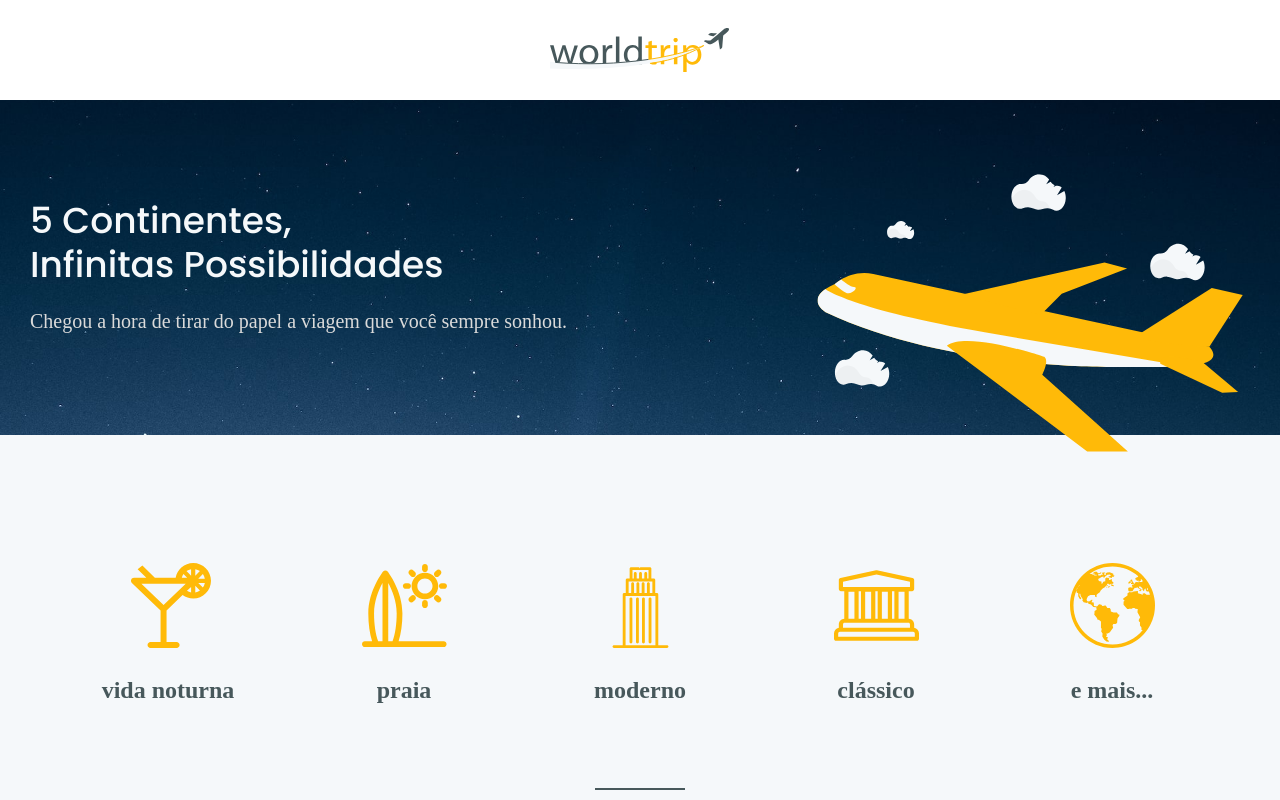
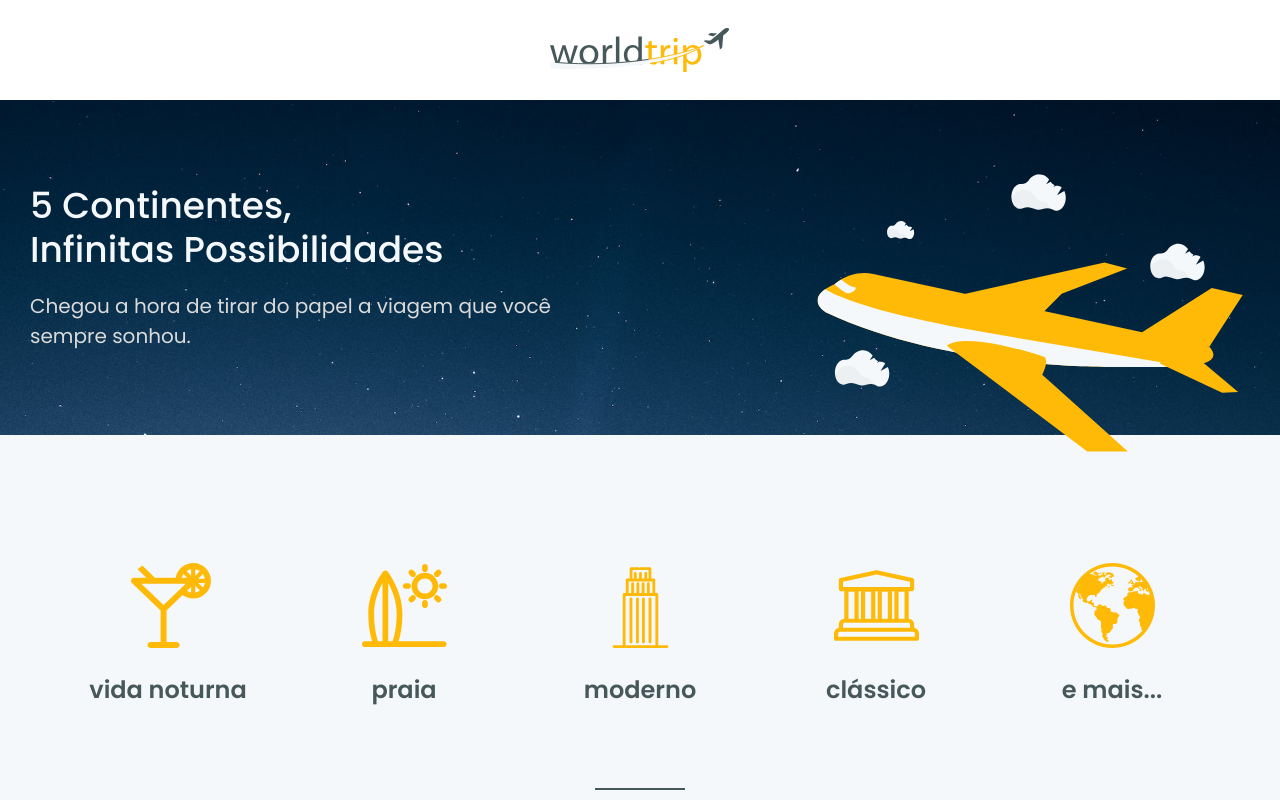
Before and after one commit to m4rcaoferole/desafio-interface-chakra, a Next.js app: page / in a window 1280 px wide. Shown: the top 800 px of the page. Built offline with nearby package versions, Linux system fonts and the light colour scheme.

Commit message:
chore: add swiper

```diff
--- a/package.json
+++ b/package.json
@@ -16,7 +16,8 @@
     "framer-motion": "^7.2.0",
     "next": "12.2.5",
     "react": "18.2.0",
-    "react-dom": "18.2.0"
+    "react-dom": "18.2.0",
+    "swiper": "^8.3.2"
   },
   "devDependencies": {
     "@types/node": "^18.7.11",
--- a/src/styles/theme.ts
+++ b/src/styles/theme.ts
@@ -16,7 +16,7 @@ export const theme = extendTheme({
   },
   fonts: {
     heading: "Poppins",
-    body: "Poppoins",
+    body: "Poppins",
   },
   styles: {
     global: {
```
Also changed, not shown: 1 other file (tests, documents, lock files or other folders).
